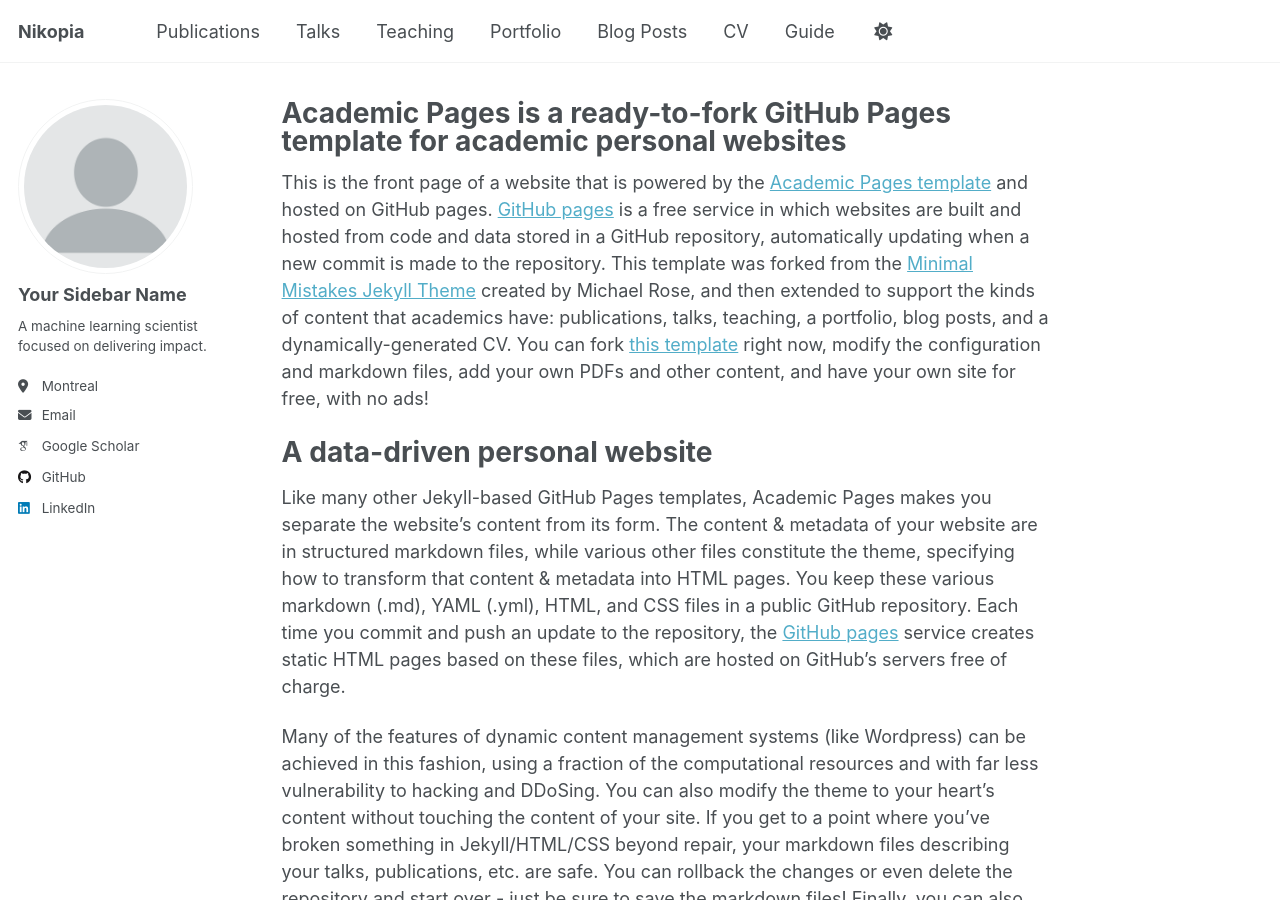
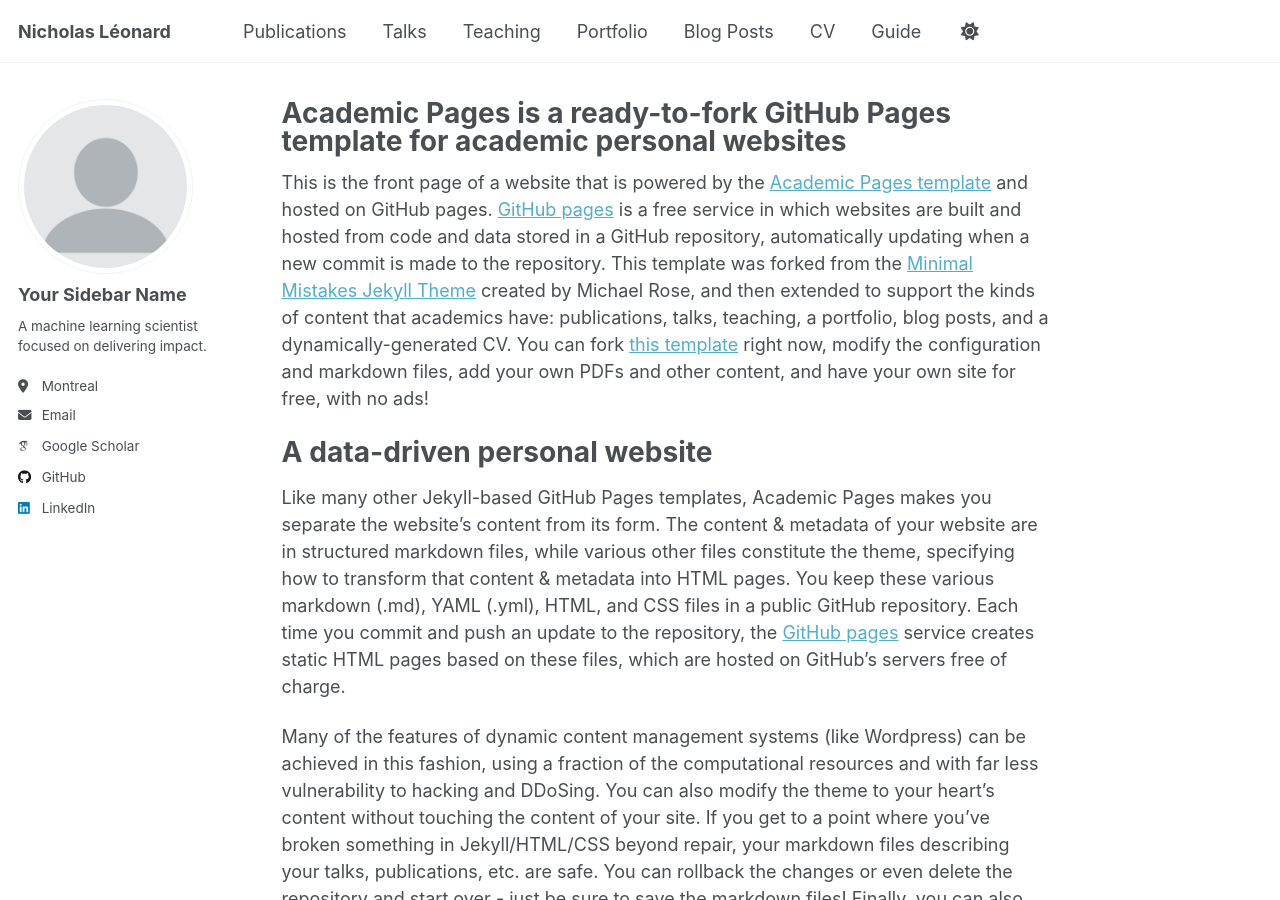
Before and after one commit to nicholas-leonard/nicholas-leonard.github.io, a Jekyll site: the page built from _pages/about.md, in a window 1280 px wide and 900 px high. Built offline with Jekyll 4.4.1, drawn with Linux system fonts in a browser that asks for light colours; some web fonts are replaced.

Commit message:
Update _config.yml

```diff
--- a/_config.yml
+++ b/_config.yml
@@ -9,13 +9,13 @@
 # Basic Site Settings
 locale                   : "en-US"
 site_theme               : "default"
-title                    : "Nikopia"
+title                    : "Nicholas Léonard"
 title_separator          : "-"
 name                     : &name "Nicholas Léonard"
 description              : &description "A blog for my deep learning projects"
-url                      : https://nikopia.github.io # the base hostname & protocol for your site e.g. "https://[your GitHub username].github.io" or if you already have some other page hosted on Github then use "https://[your GitHub username].github.io/[Your Repo Name]"
+url                      : https://nicholas-leonard.github.io # the base hostname & protocol for your site e.g. "https://[your GitHub username].github.io" or if you already have some other page hosted on Github then use "https://[your GitHub username].github.io/[Your Repo Name]"
 baseurl                  : "" # the subpath of your site, e.g. "/blog"
-repository               : "nicholas-leonard/nikopia.github.io"
+repository               : "nicholas-leonard/nicholas-leonard.github.io"
 
 # Site Author - The following control what appear as part of the author content on the side bar.
 #               If a field is blank the icon and link will not appear, otherwise it will be shown.
```
